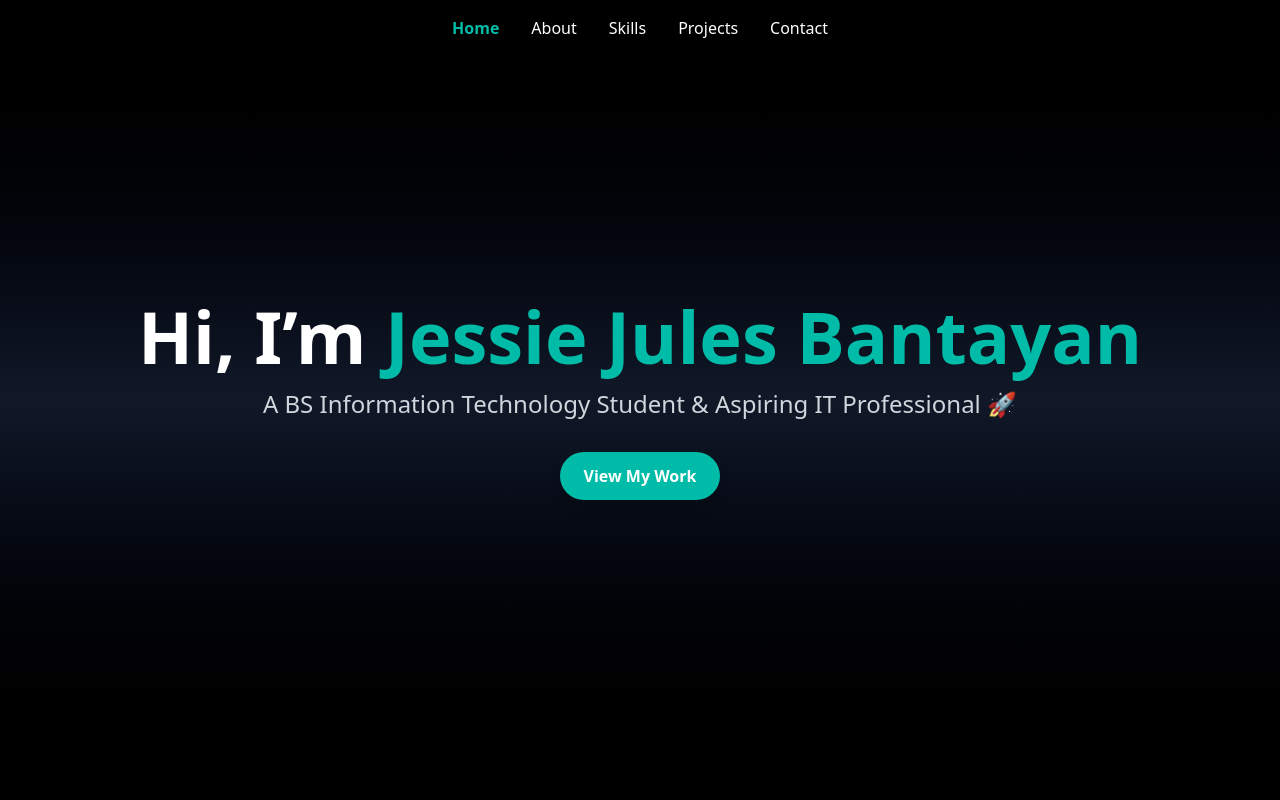
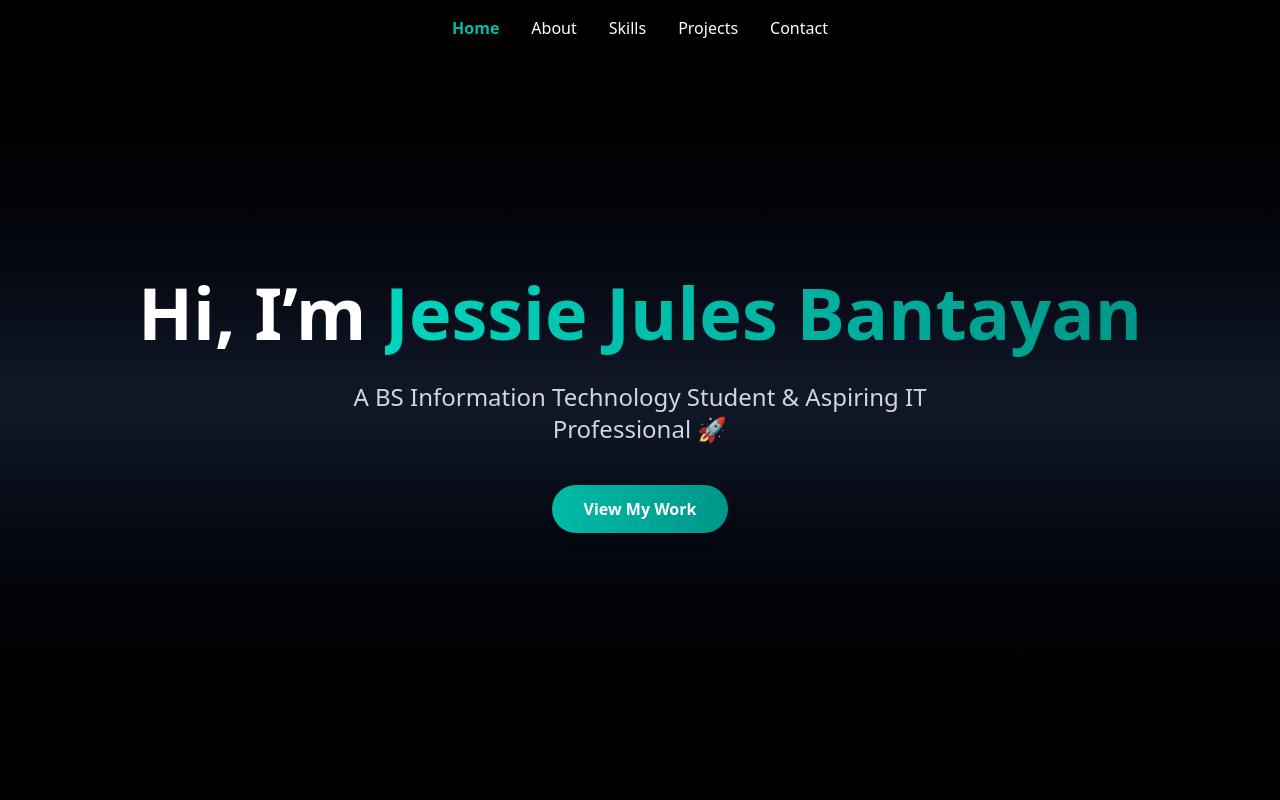
Before and after one commit to bansoyborgs/portfolio, a React (Vite) app: page / in a window 1280 px wide. Shown: the top 800 px of the page. Built offline with nearby package versions, Linux system fonts and the light colour scheme.

Commit message:
Update Hero.jsx

```diff
--- a/src/components/Hero.jsx
+++ b/src/components/Hero.jsx
@@ -1,25 +1,29 @@
+// src/components/Hero.jsx
 import { motion } from "framer-motion";
 
 export default function Hero() {
   return (
     <section
       id="home"
-      className="h-screen flex flex-col justify-center items-center bg-gradient-to-b from-black via-gray-900 to-black text-white"
+      className="h-screen flex flex-col justify-center items-center bg-gradient-to-b from-black via-gray-900 to-black text-white px-6"
     >
       <motion.h1
         initial={{ opacity: 0, y: 40 }}
         animate={{ opacity: 1, y: 0 }}
         transition={{ duration: 1 }}
-        className="text-5xl md:text-7xl font-extrabold text-center"
+        className="text-5xl md:text-7xl font-extrabold text-center leading-tight"
       >
-        Hi, I’m <span className="text-teal-500">Jessie Jules Bantayan</span>
+        Hi, I’m{" "}
+        <span className="text-transparent bg-clip-text bg-gradient-to-r from-teal-400 to-teal-600">
+          Jessie Jules Bantayan
+        </span>
       </motion.h1>
 
       <motion.p
         initial={{ opacity: 0 }}
         animate={{ opacity: 1 }}
         transition={{ delay: 0.5, duration: 1 }}
-        className="mt-4 text-lg md:text-2xl text-gray-300"
+        className="mt-6 text-lg md:text-2xl text-gray-300 text-center max-w-2xl"
       >
         A BS Information Technology Student & Aspiring IT Professional 🚀
       </motion.p>
@@ -27,7 +31,7 @@ export default function Hero() {
       <motion.a
         href="#projects"
         whileHover={{ scale: 1.1 }}
-        className="mt-8 px-6 py-3 bg-teal-500 hover:bg-teal-600 text-white font-semibold rounded-full shadow-lg"
+        className="mt-10 px-8 py-3 bg-gradient-to-r from-teal-500 to-teal-600 hover:from-teal-600 hover:to-teal-700 text-white font-semibold rounded-full shadow-lg transition"
       >
         View My Work
       </motion.a>
```
